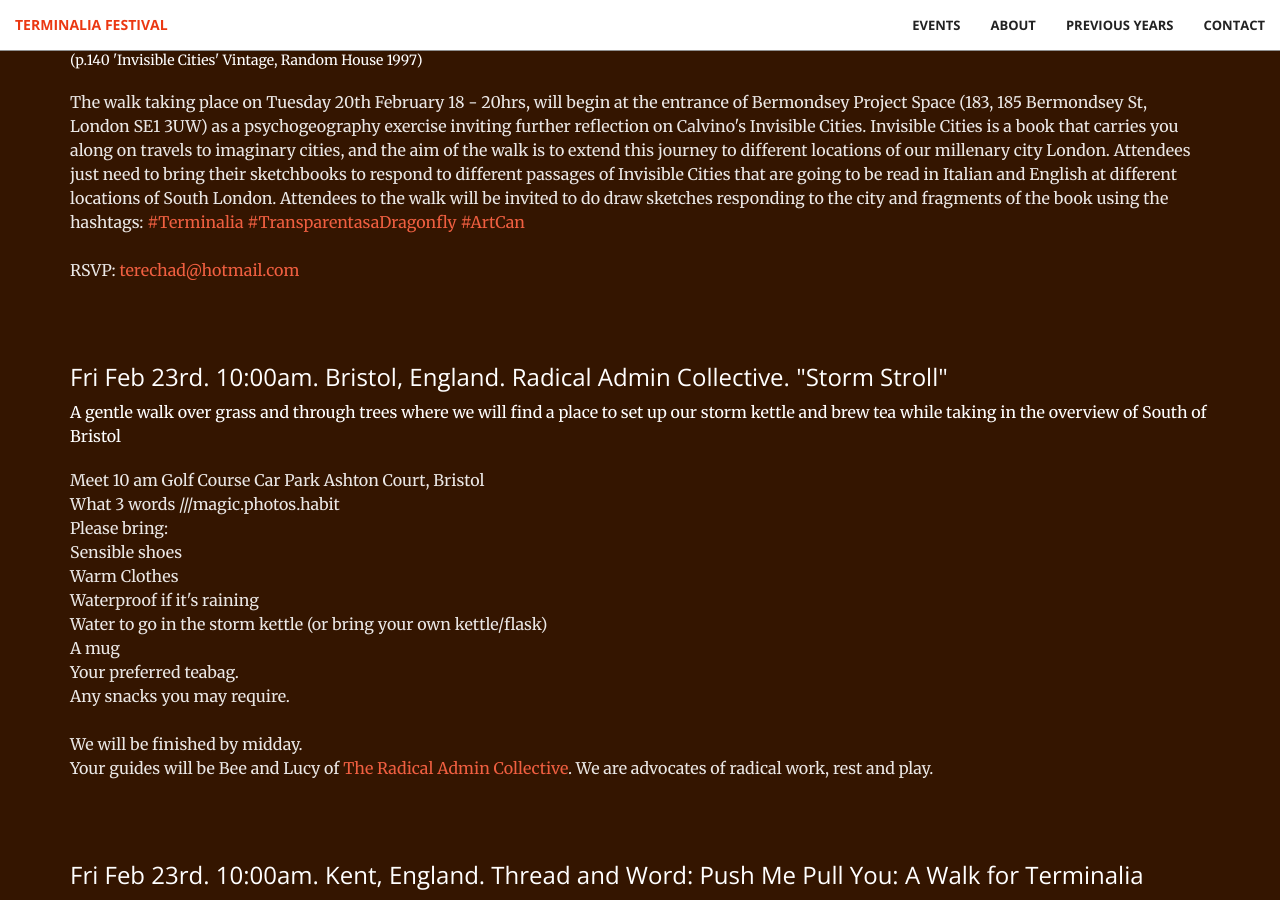
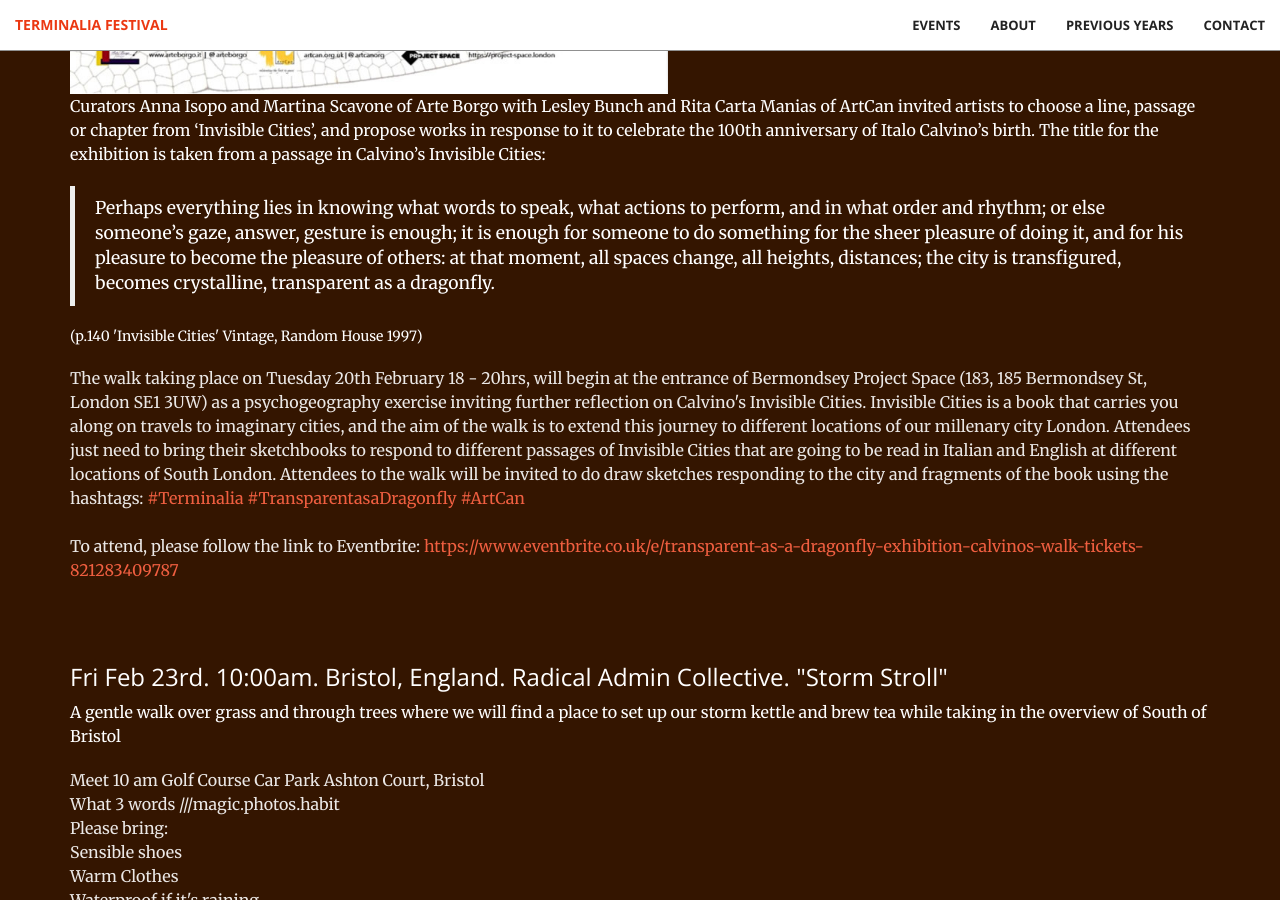
Before and after one commit to timwaters/terminalia, a Jekyll site: the page built from index.html, in a window 1280 px wide and 900 px high, scrolled down 2402 px. Built offline with Jekyll 4.4.1, drawn with Linux system fonts in a browser that asks for light colours.

Commit message:
more detail to calvinos walk

```diff
--- a/_includes/events.html
+++ b/_includes/events.html
@@ -33,14 +33,17 @@
 
 
           <p class="text">
-            Calvino’s Walk: an ‘artist walk’ facilitated by Tere Chad as a teaser for the Arte Borgo / ArtCan joint upcoming show ‘Transparent as a Dragonfly” at Bermondsey Project Space, which launched in October 2023 in Rome before travelling to London.<br/><br/>
+            Calvino’s Walk: an ‘artist walk’ facilitated by Tere Chad as a teaser for the Arte Borgo / ArtCan joint upcoming show ‘Transparent as a Dragonfly” at Bermondsey Project Space, which launched in October 2023 in Rome before travelling to London.<br/>
+            <a href="/img/past/2024/CalvinosWalk.jpg"><img src="/img/past/2024/CalvinosWalk_small.jpg" height=300/> </a>
+            <br/>
 
             Curators Anna Isopo and Martina Scavone of Arte Borgo with Lesley Bunch and Rita Carta Manias of ArtCan invited artists to choose a line, passage or chapter from ‘Invisible Cities’, and propose works in response to it to celebrate the 100th anniversary of Italo Calvino’s birth.  The title for the exhibition is taken from a passage in Calvino’s Invisible Cities:
             <blockquote>Perhaps everything lies in knowing what words to speak, what actions to perform, and in what order and rhythm; or else someone’s gaze, answer, gesture is enough; it is enough for someone to do something for the sheer pleasure of doing it, and for his pleasure to become the pleasure of others: at that moment, all spaces change, all heights, distances; the city is transfigured, becomes crystalline, transparent as a dragonfly. </blockquote>(p.140 'Invisible Cities' Vintage, Random House 1997)
           </p>
           <p class="text-faded">
             The walk taking place on Tuesday 20th February 18 - 20hrs,  will begin at the entrance of Bermondsey Project Space (183, 185 Bermondsey St, London SE1 3UW) as a psychogeography exercise inviting further reflection on Calvino's Invisible Cities. Invisible Cities is a book that carries you along on travels to imaginary cities, and the aim of the walk is to extend this journey to different locations of our millenary city London.  Attendees just need to bring their sketchbooks to respond to different passages of Invisible Cities that are going to be read in Italian and English at different locations of South London. Attendees to the walk will be invited to do draw sketches responding to the city and fragments of the book using the hashtags: <a href="https://twitter.com/search?q=%23terminalia">#Terminalia</a>  <a href="https://twitter.com/search?q=%23TransparentasaDragonfly">#TransparentasaDragonfly</a> <a href="https://twitter.com/search?q=%23ArtCan">#ArtCan</a> <br/><br/>
-            RSVP: <a href="mailto:terechad@hotmail.com">terechad@hotmail.com</a>
+            To attend, please follow the link to Eventbrite: <a href="https://www.eventbrite.co.uk/e/transparent-as-a-dragonfly-exhibition-calvinos-walk-tickets-821283409787">https://www.eventbrite.co.uk/e/transparent-as-a-dragonfly-exhibition-calvinos-walk-tickets-821283409787</a>
+
           </p>
         </div>
 
```
Also changed, not shown: img/past/2024/CalvinosWalk.jpg (added), img/past/2024/CalvinosWalk_small.jpg (added).
